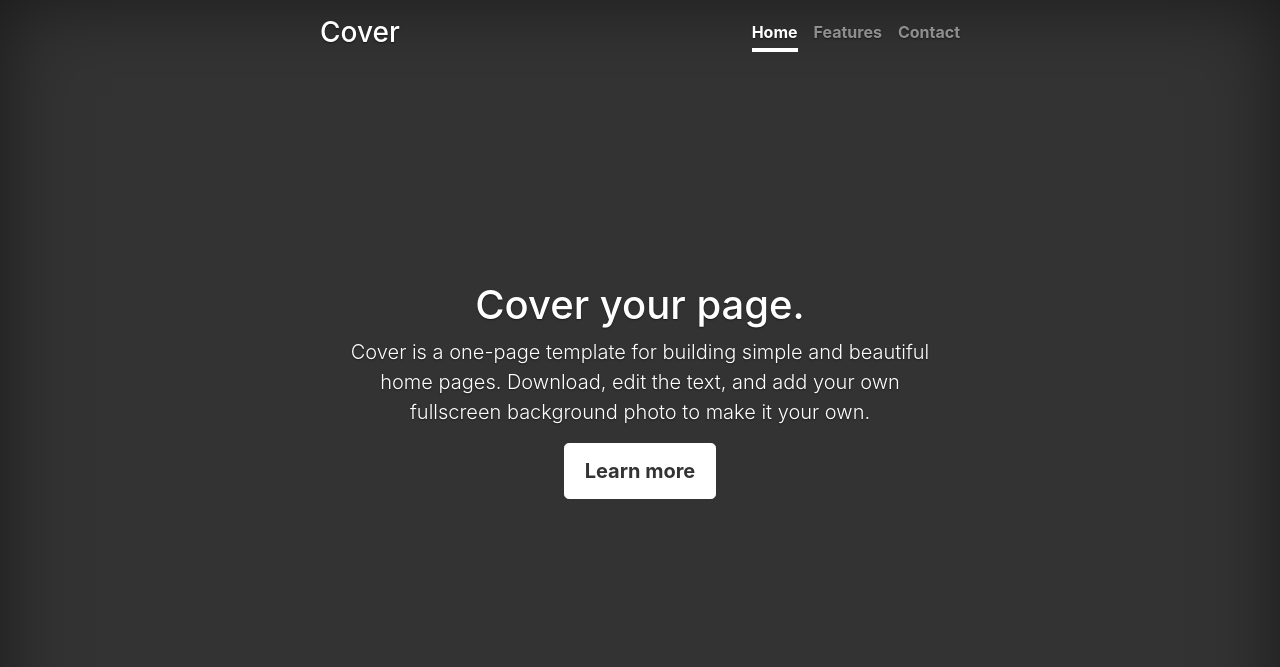
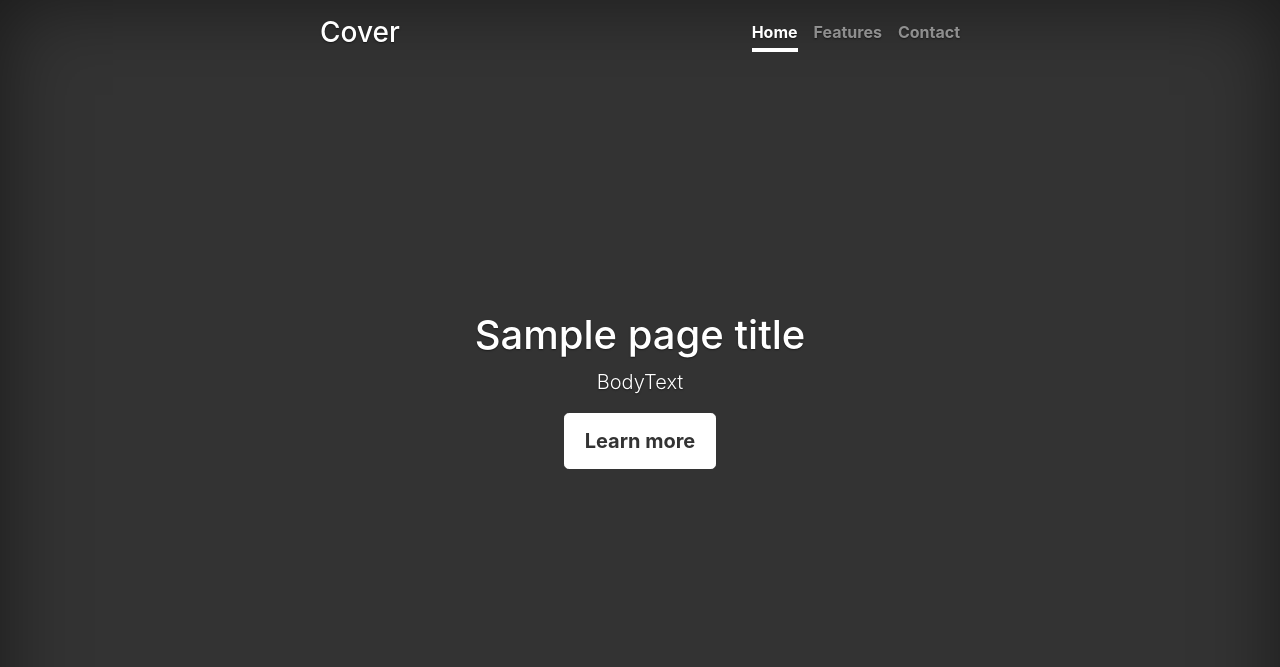
Before and after one commit to isbushcar/python-project-lvl4, a Django app: template task_manager/templates/task_manager/index.html in a window 1280 px wide. Shown: the top 667 px of the page. Run offline with Django 3.2, Linux system fonts and the light colour scheme; the template is opened without the code that fills it: most values are stand-ins (such as "Sample title", 1, 10 or a date in 2020); some libraries are stand-ins or nearby versions.

Commit message:
added i18n support

```diff
--- a/pyproject.toml
+++ b/pyproject.toml
@@ -13,7 +13,6 @@ gunicorn = "^20.1.0"
 whitenoise = "^5.2.0"
 
 [tool.poetry.dev-dependencies]
-# wemake-python-styleguide = "^0.15.2"
 pytest = "^6.2.4"
 pytest-cov = "^2.12.0"
 python-dotenv = "^0.17.1"
--- a/task_manager/templates/task_manager/index.html
+++ b/task_manager/templates/task_manager/index.html
@@ -1,4 +1,6 @@
 <!doctype html>
+    {% load i18n %}
+{% get_current_language as LANGUAGE_CODE %}
 <html lang="en">
   <head>
     <meta charset="utf-8">
@@ -48,8 +50,8 @@
   </header>
 
   <main role="main" class="inner cover">
-    <h1 class="cover-heading">Cover your page.</h1>
-    <p class="lead">Cover is a one-page template for building simple and beautiful home pages. Download, edit the text, and add your own fullscreen background photo to make it your own.</p>
+    <h1 class="cover-heading">{{ page_title }}</h1>
+    <p class="lead">{% trans "BodyText" %}</p>
     <p class="lead">
       <a href="#" class="btn btn-lg btn-secondary">Learn more</a>
     </p>
--- a/task_manager/urls.py
+++ b/task_manager/urls.py
@@ -13,13 +13,17 @@ Including another URLconf
     1. Import the include() function: from django.urls import include, path
     2. Add a URL to urlpatterns:  path('blog/', include('blog.urls'))
 """
+from django.conf.urls.i18n import i18n_patterns
 from django.contrib import admin
-from django.urls import path
+from django.urls import include, path
 
 from django.views.generic import TemplateView
 from task_manager import views
 
 urlpatterns = [
     path('admin/', admin.site.urls),
-    path('', TemplateView.as_view(template_name="task_manager/index.html")),
 ]
+
+urlpatterns += i18n_patterns(
+    path('', views.IndexView.as_view()),
+)
```
Also changed, not shown: task_manager/settings.py (+10 -0 lines), task_manager/views.py (+7 -2 lines), locale/en/LC_MESSAGES/django.po (added), locale/ru/LC_MESSAGES/django.po (added), 3 other files.
